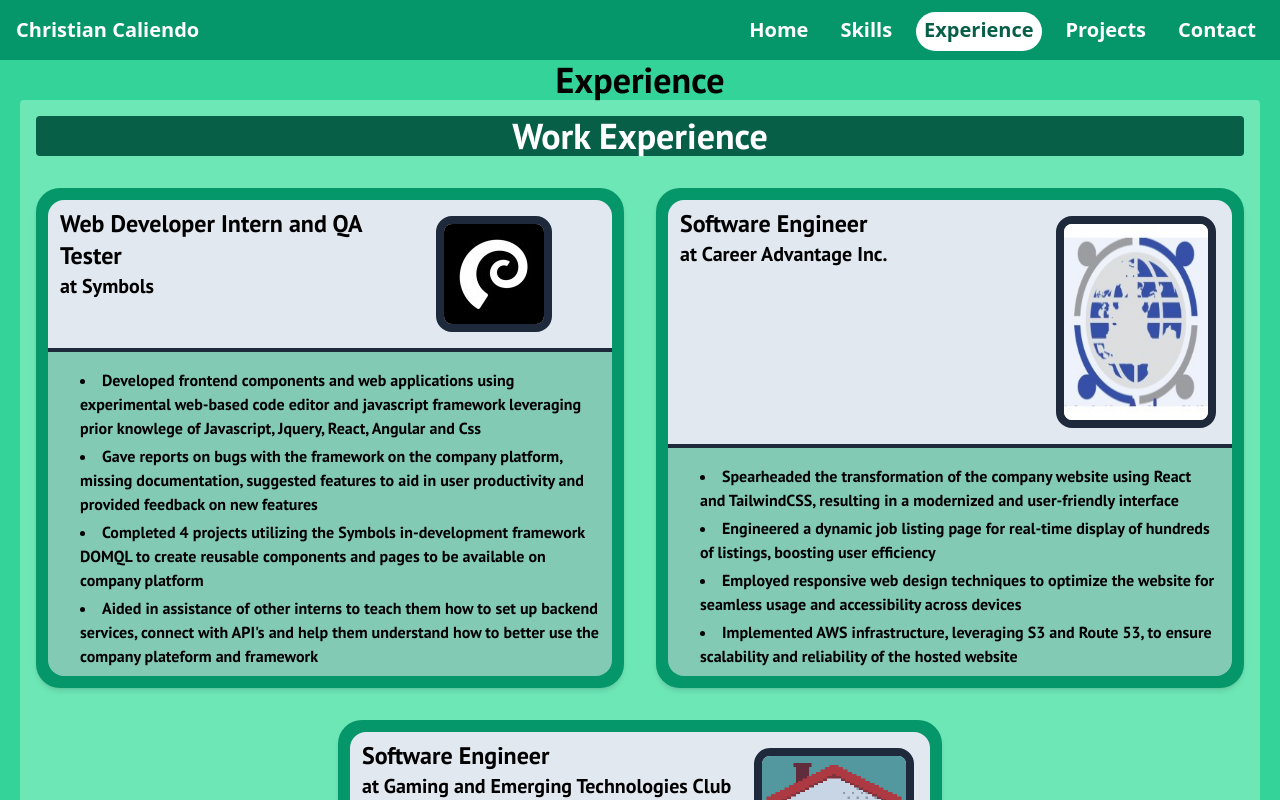
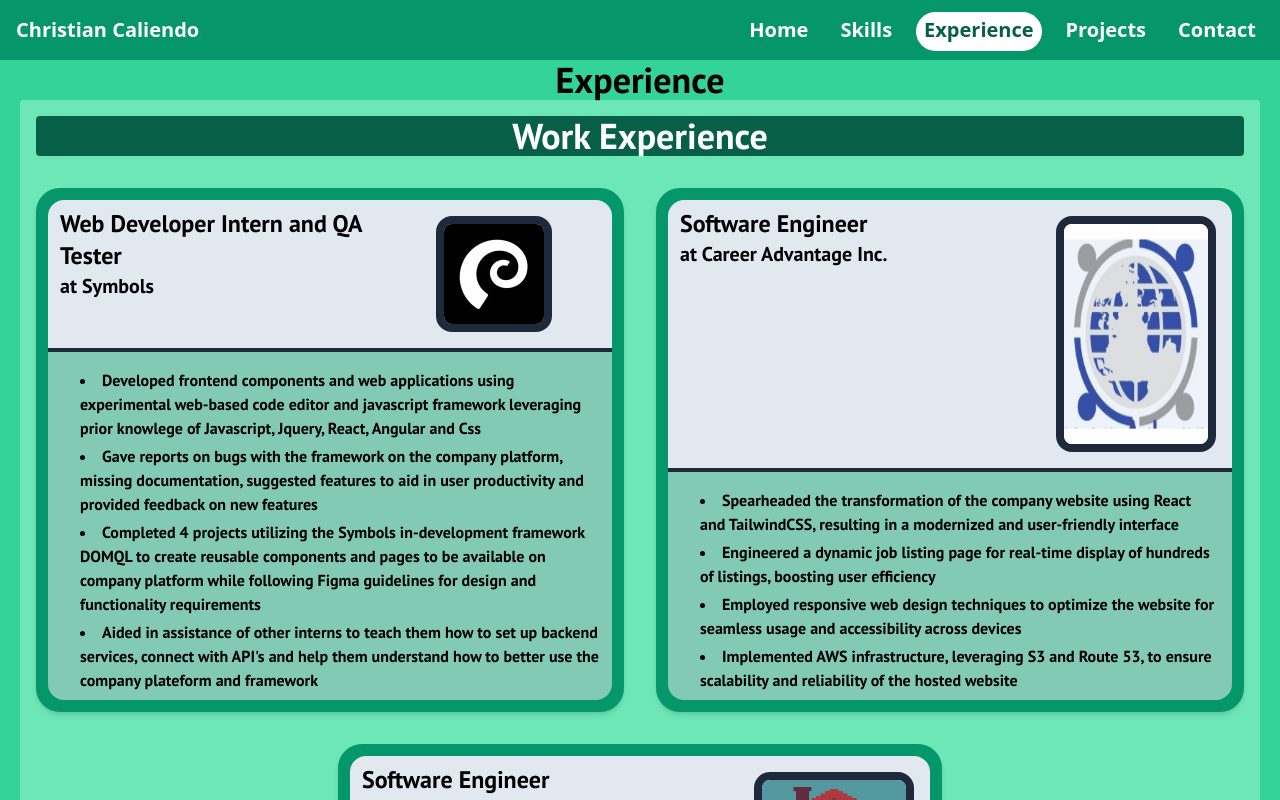
Before and after one commit to ChrisCaliendo/PersonalWebsite, a React (Vite) app in the folder PersonalWebsite/: page /experience in a window 1280 px wide. Shown: the top 800 px of the page. Built offline with nearby package versions, Linux system fonts and the light colour scheme; a web font is replaced by a local one.

Commit message:
Update Experience.jsx

```diff
--- a/PersonalWebsite/src/Pages/Experience.jsx
+++ b/PersonalWebsite/src/Pages/Experience.jsx
@@ -27,7 +27,7 @@ const Experience = () => {
                         <ul className="ps-5 mt-2 space-y-1 list-disc list-inside">
                             <li>Developed frontend components and web applications using experimental web-based code editor and javascript framework leveraging prior knowlege of Javascript, Jquery, React, Angular and Css</li>
                             <li>Gave reports on bugs with the framework on the company platform, missing documentation, suggested features to aid in user productivity and provided feedback on new features</li>
-                            <li>Completed 4 projects utilizing the Symbols in-development framework DOMQL to create reusable components and pages to be available on company platform</li>
+                            <li>Completed 4 projects utilizing the Symbols in-development framework DOMQL to create reusable components and pages to be available on company platform while following Figma guidelines for design and functionality requirements</li>
                             <li>Aided in assistance of other interns to teach them how to set up backend services, connect with API's and help them understand how to better use the company plateform and framework</li>
                         </ul>
                     }
```
